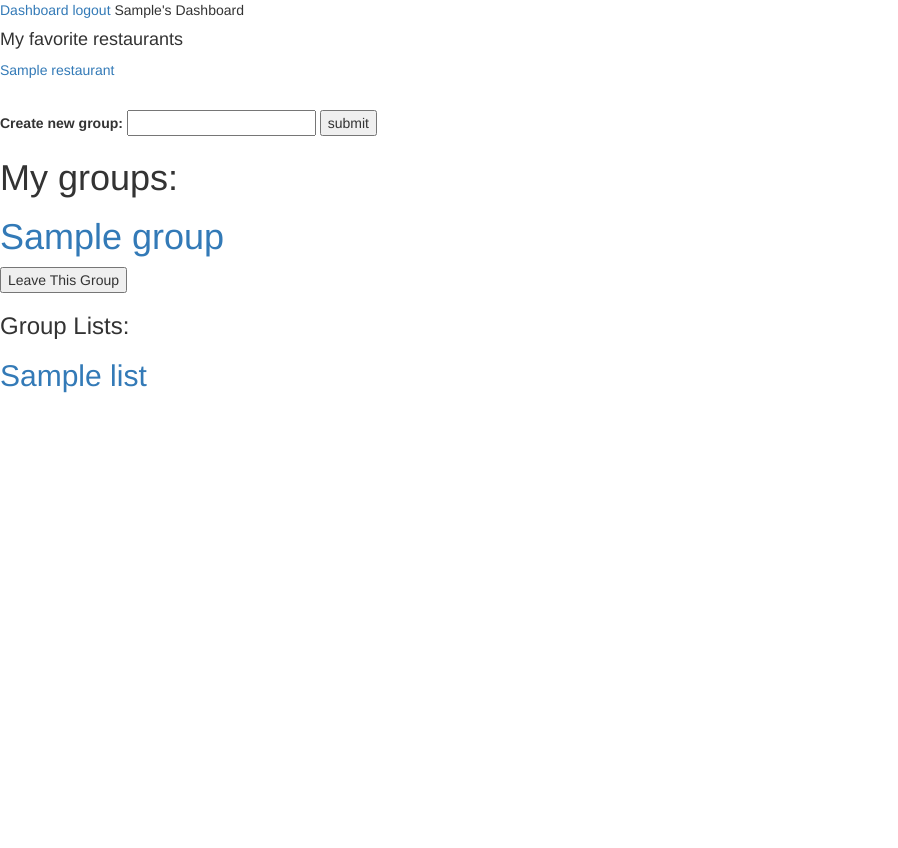
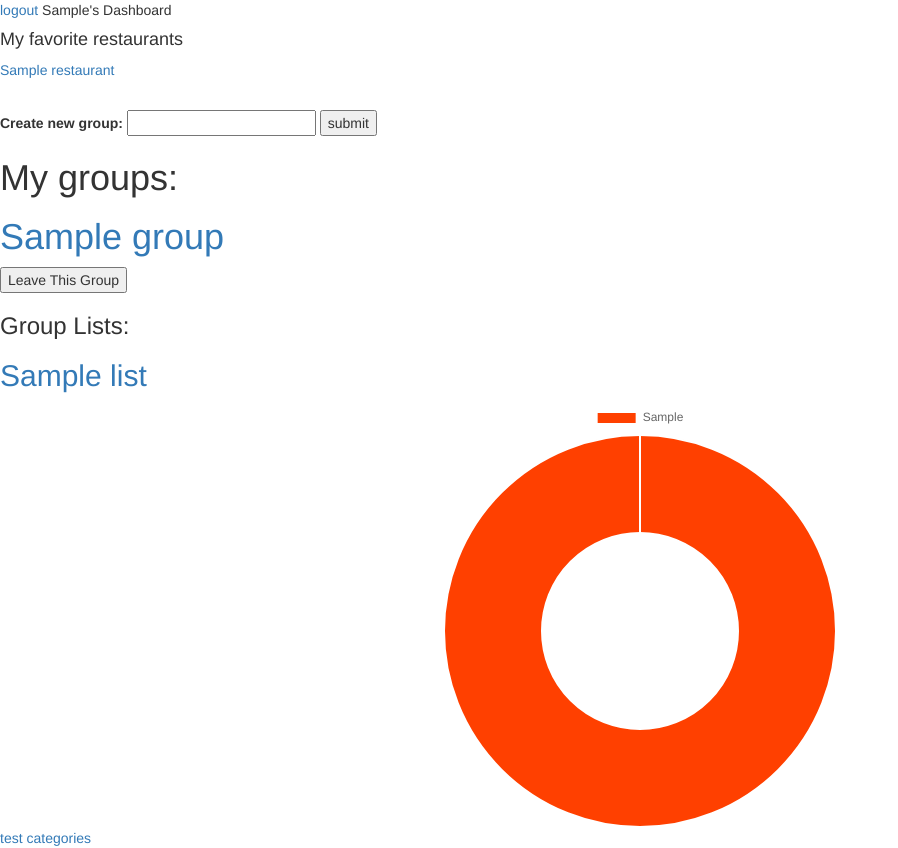
Before and after one commit to kjlundsgaard/hb-final-project, a Flask app: page / in a window 1280 px wide. Shown: the whole page, without its empty margins (0-898 px from the left). Before the commit the page ends 393 px from the top, so only its background shows below. Run offline with Flask 2, Linux system fonts and the light colour scheme; the visitor is signed in with stand-in values (Sample User, id 1); tables that the repository leaves empty hold one stand-in row (values such as "Sample post"); some libraries are stand-ins or nearby versions.

Commit message:
added chart js to display visualization of restaurant categories in user's restaurants

```diff
--- a/server.py
+++ b/server.py
@@ -358,6 +358,62 @@ def get_uber_data():
     return jsonify(results=prices)
 
 
+@app.route('/categories.json')
+def show_categories():
+    """Sends data to browser to show data viz of restaurant categories"""
+
+    user_id = session.get('user')
+    user = User.query.filter_by(user_id=user_id).first()
+
+    colors = ['ff4000', 'ff8000', 'ffbf00', 'ffff00', '80ff00', '00ffbf', '00bfff', '0000ff', 'bf00ff', 'ff0080', 'ff0000']
+
+    categories = {}
+
+    if user:
+        for group in user.groups:
+            for list_item in group.lists:
+                for restaurant in list_item.restaurants:
+                    types = restaurant.categories.split(',')
+                    types = types[::2]
+                    print types
+                    for item in types:
+                        if categories.get(item):
+                            categories[item] += 1
+                        else:
+                            categories[item] = 1
+
+    # print categories
+
+    data = {
+        'labels': [],
+        'datasets': [
+            {
+                'data': [],
+                'backgroundColor': [],
+                'hoverBackgroundColor': []
+            }]
+    }
+
+    # data = {
+    #     'types': []
+    # }
+    i = 0
+    for key, val in categories.items():
+        data['labels'].append(key)
+        data['datasets'][0]['data'].append(val)
+        data['datasets'][0]['backgroundColor'].append("#" + colors[i % len(colors)])
+        data['datasets'][0]['hoverBackgroundColor'].append("#" + colors[i % len(colors)])
+        i = i + 1
+
+    # for i in data['types']:
+    #     data['types'][i]['color'] = '#' + colors[i/len(data['types'])]
+
+    print data
+
+    return jsonify(data)
+
+
+
 
 ##############################################################################
 
--- /dev/null
+++ b/static/js/chart.js
@@ -0,0 +1,16 @@
+var options = {
+  responsive: true
+};
+
+// Make Donut Chart of percent of different types of Melons
+var ctx = $("#myChart").get(0).getContext("2d");
+
+$.get("/categories.json", function (data) {
+    var myDoughnutChart = new Chart(ctx, {
+        type: 'doughnut',
+        data: data,
+        options: options
+    });
+    console.log(data.types);
+  $('#chart-legend').html(myDonutChart.generateLegend());
+});
--- a/templates/base.html
+++ b/templates/base.html
@@ -9,7 +9,6 @@
         <script src="https://maxcdn.bootstrapcdn.com/bootstrap/3.3.6/js/bootstrap.min.js" integrity="sha384-0mSbJDEHialfmuBBQP6A4Qrprq5OVfW37PRR3j5ELqxss1yVqOtnepnHVP9aJ7xS" crossorigin="anonymous"></script>
     </head>
     <body>
-        <a href="/">Dashboard</a>
           {% with messages = get_flashed_messages() %}
             {% if messages %}
             <ul class=flashes>
--- a/templates/dashboard.html
+++ b/templates/dashboard.html
@@ -29,9 +29,14 @@
         <h2><a href="lists/{{ list.list_id }}">{{ list.list_name }}</a></h2>
     {% endfor %}
 {% endfor %}
-
-
+<div class="category-chart">
+    <canvas id="myChart" style={width: 100px;, height=100px;}></canvas>
+    <div id="chart-legend" class="chart-legend"></div>
+</div>
+<a href='/categories'>test categories</a>
 {% endif %}
 <script src="https://ajax.googleapis.com/ajax/libs/jquery/1.12.2/jquery.min.js"></script>
 <script src="/static/js/yelp.js"></script>
+<script src="https://cdnjs.cloudflare.com/ajax/libs/Chart.js/2.1.3/Chart.bundle.js"></script>
+<script src="/static/js/chart.js"></script>
 {% endblock %}
--- a/templates/group_view.html
+++ b/templates/group_view.html
@@ -1,5 +1,6 @@
 {% extends 'base.html' %}
 {% block content %}
+<a href="/">Dashboard</a>
 {% if user_group %}
 
 {{ user.fname }} <h1 id="group-info" data-groupid="{{ group.group_id }}">{{ group.group_name }}<h1>
--- a/templates/list_view.html
+++ b/templates/list_view.html
@@ -1,5 +1,7 @@
 {% extends 'base.html' %}
 {% block content %}
+<a href="/">Dashboard</a>
+
 {% if user_group %}
 
 {{ user.fname }}
--- a/templates/login_form.html
+++ b/templates/login_form.html
@@ -1,6 +1,6 @@
 {% extends 'base.html' %}
 {% block content %}
-<a href='/signup'>Sign up</a>
+<!-- <a href='/sign-up-form'>Sign up</a> -->
 Log in:
 <form action='/login' method='POST'>
     <label for="email">Email</label>
```
Also changed, not shown: 1 other file.
